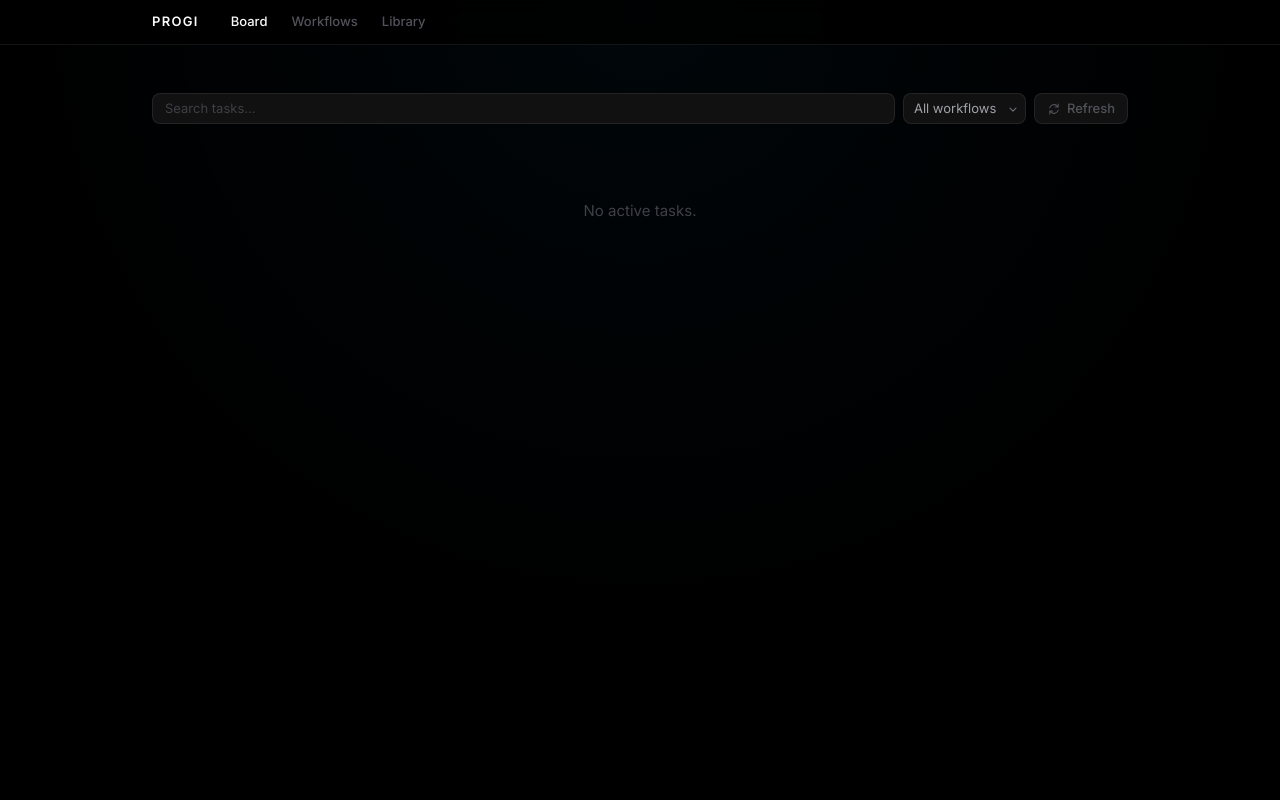
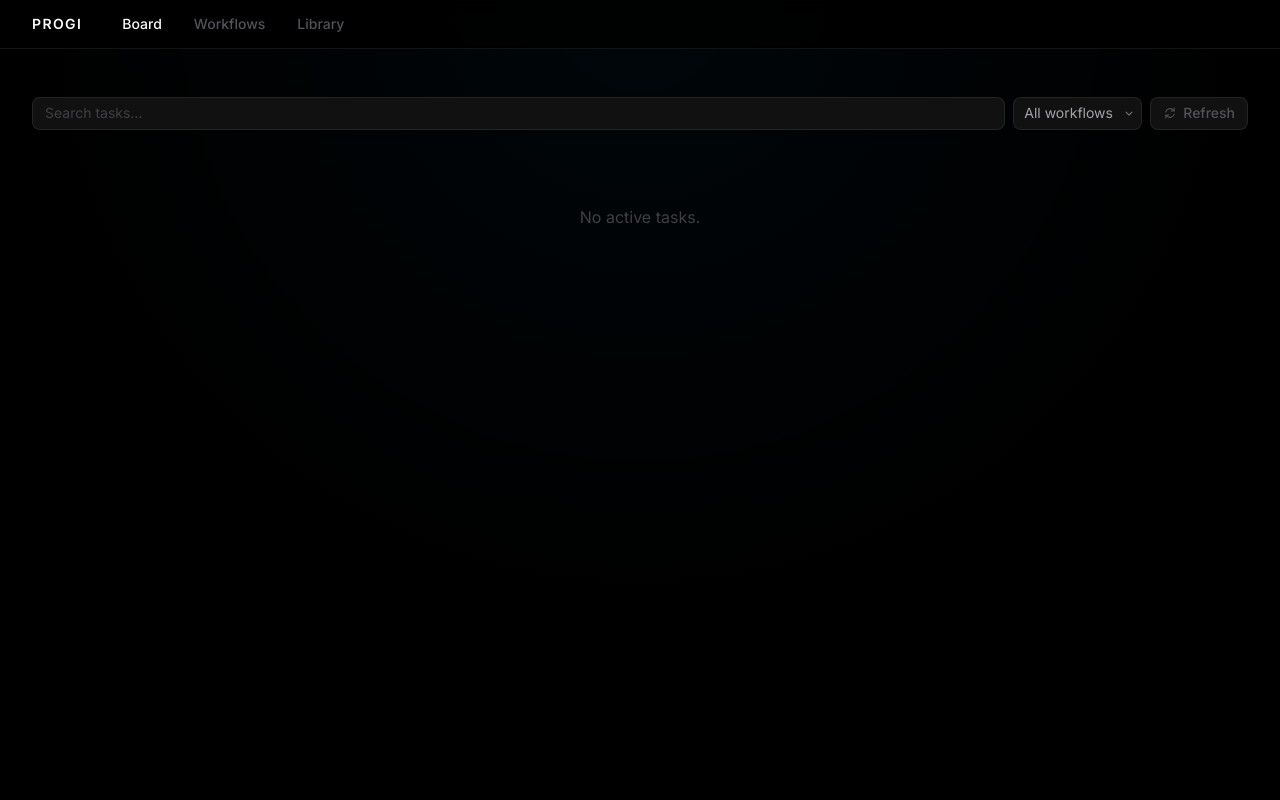
Before and after one commit to zseta/progi, a FastAPI app: page / in a window 1280 px wide. Run offline with FastAPI, Linux system fonts and the light colour scheme; data that the repository does not hold is empty; some libraries are stand-ins or nearby versions.

Commit message:
fix: font size (was too small) (#27)

```diff
--- a/frontend/input.css
+++ b/frontend/input.css
@@ -28,9 +28,9 @@
   --font-sans: "Inter", "Geist", ui-sans-serif, system-ui, sans-serif;
   --font-mono: "Geist Mono", ui-monospace, "Cascadia Code", monospace;
 
-  /* Bump the two most-used sizes up one step so the UI doesn't read tiny. */
-  --text-xs: 0.8125rem;   /* 13px instead of 12px */
-  --text-sm: 0.9375rem;   /* 15px instead of 14px */
+  /* Bump font sizes so the UI doesn't read tiny. */
+  --text-xs: 0.875rem;    /* 14px instead of 12px */
+  --text-sm: 1rem;        /* 16px instead of 14px */
 }
 
 /* ── Semantic utility classes ───────────────────────────────────────────────
--- a/progi/web/templates/base.html
+++ b/progi/web/templates/base.html
@@ -39,7 +39,7 @@
       @ajax:after.window="page = location.pathname"
       @popstate.window="page = location.pathname"
     >
-      <div class="mx-auto max-w-5xl px-6 flex items-center gap-6 h-11">
+      <div class="mx-auto max-w-7xl px-8 flex items-center gap-8 h-12">
         <span class="text-xs font-semibold tracking-widest uppercase text-primary mr-2">progi</span>
         <a href="/"
            x-target.push="page-content"
@@ -65,7 +65,7 @@
       </div>
     </nav>
 
-    <div id="page-content" class="relative z-10 {% block outer_class %}mx-auto max-w-5xl px-6 py-12{% endblock %}">
+    <div id="page-content" class="relative z-10 {% block outer_class %}mx-auto max-w-7xl px-8 py-12{% endblock %}">
       {% block content %}{% endblock %}
     </div>
     {% block scripts %}{% endblock %}
```
Also changed, not shown: progi/web/static/style.css.
